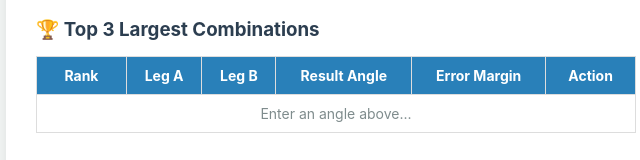
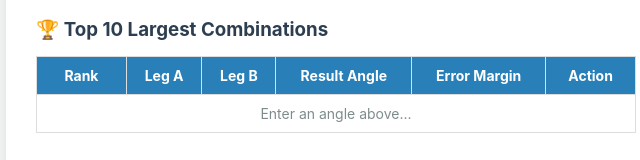
Before and after one commit to CMartin40/framing-square, a plain HTML site: page index.html in a window 1280 px wide. Shown: the part 861-1021 px from the top of the page, 304-944 px from the left. Drawn offline with Linux system fonts and the light colour scheme.

Commit message:
Update index.html

```diff
--- a/index.html
+++ b/index.html
@@ -95,8 +95,8 @@
         </tbody>
     </table>
 
-    <!-- Top 3 Biggest -->
-    <h3>🏆 Top 3 Largest Combinations</h3>
+    <!-- Top 10 Biggest -->
+    <h3>🏆 Top 10 Largest Combinations</h3>
     <table class="results-table">
         <thead>
             <tr>
```
